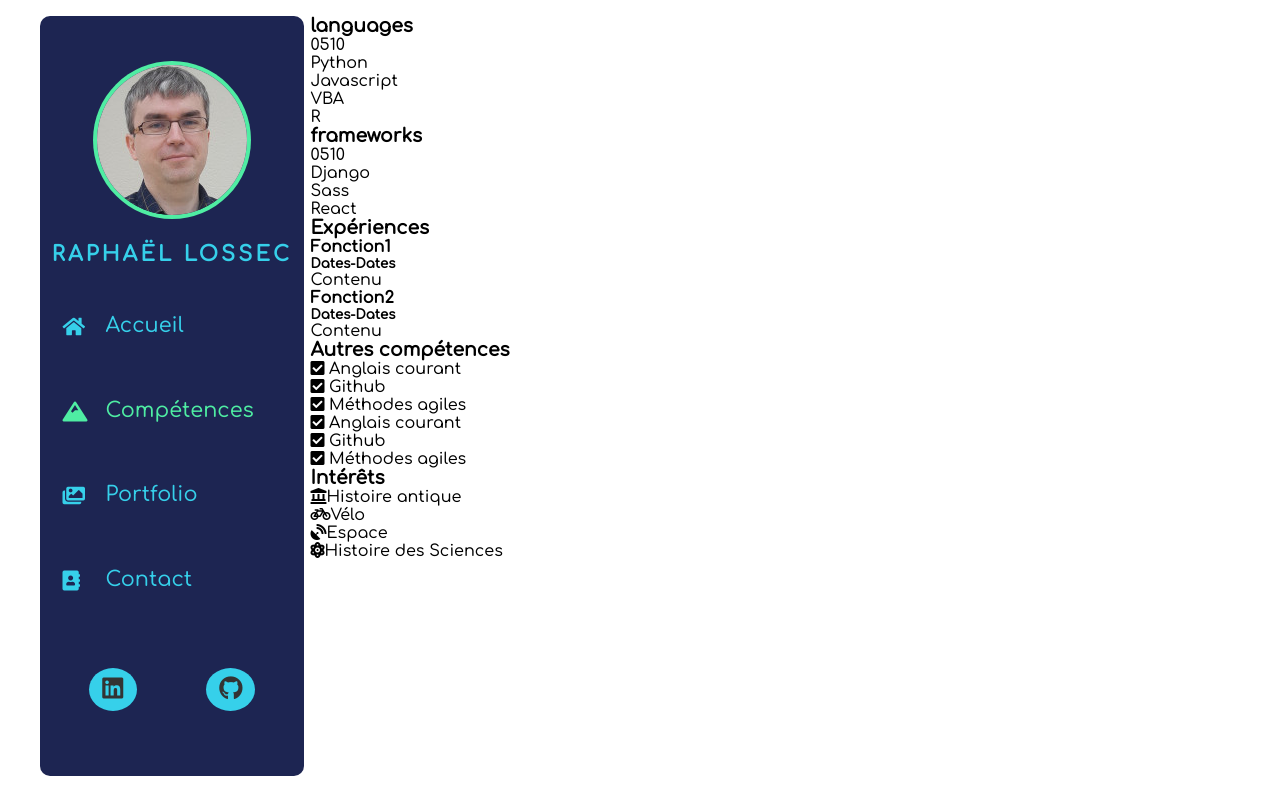
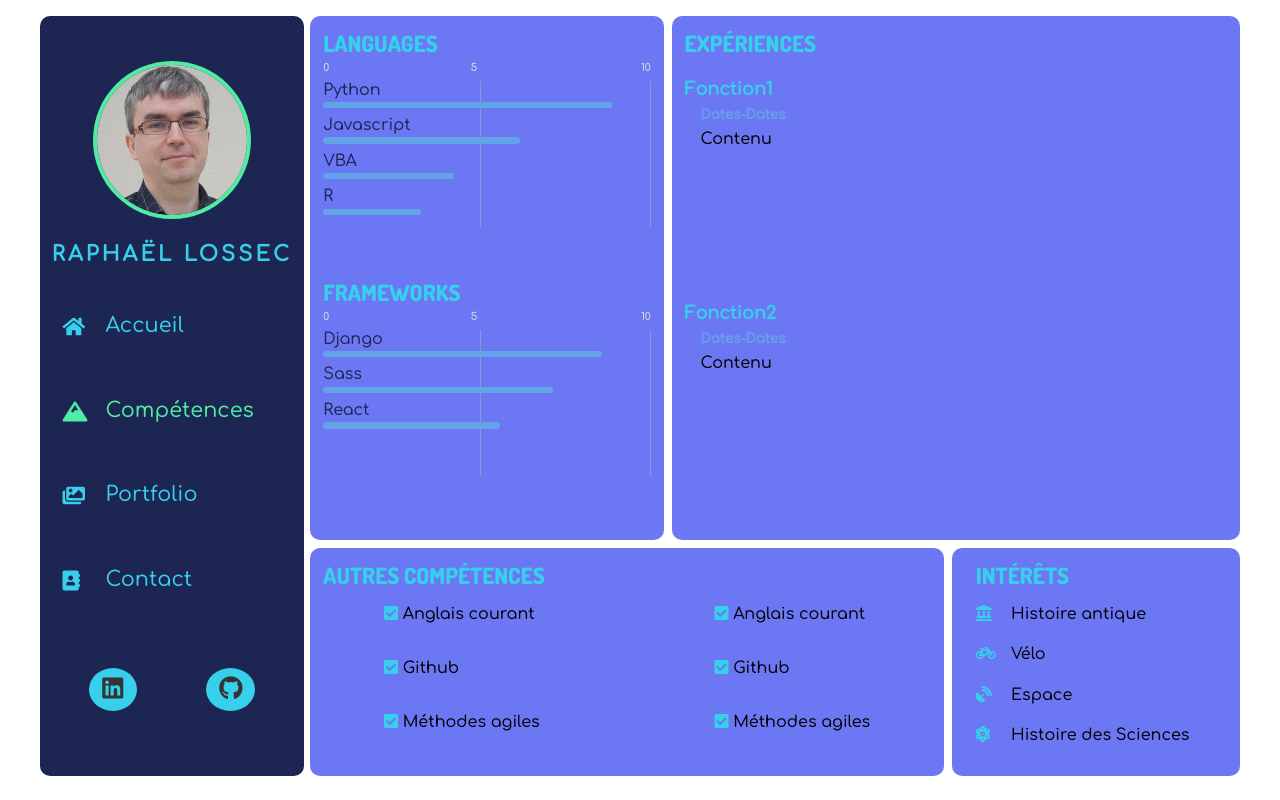
Before and after one commit to S0Imyr/site_perso, a React (Create React App) app: page /skills in a window 1280 px wide. Built offline with nearby package versions, Linux system fonts and the light colour scheme; a web font is replaced by a local one.

Commit message:
Style for skills

```diff
--- a/src/style/pages/_skills.scss
+++ b/src/style/pages/_skills.scss
@@ -0,0 +1,232 @@
+.skills {
+    .skillsContent {
+        min-height: $minHeight;
+        width: 100%;
+        position: relative;
+        overflow: hidden;
+        display: grid;
+        grid-template-columns: 38% 1fr 1fr;
+        grid-template-rows: 70% 30%;
+        grid-template-areas:
+          "L E E"
+          "O O H";
+
+        .knowledges, .experience, .otherSkills, .hobbies {
+          background: $color-2;
+          border-radius: $borderRadius;
+          padding: .8rem;
+        }
+        h3 {
+          font-size: 1.4rem;
+          margin-bottom: 1rem;
+          font-family: $font-2;
+          color: $color-5;
+          text-transform: uppercase;
+        }
+
+        .knowledges {
+          grid-area: L;
+          margin-bottom: .5rem;
+          display: grid;
+          grid-template-columns: 1fr;
+          grid-template-rows: 1fr 1fr;
+          grid-template-areas:
+            "L"
+            "F";
+
+          .languagesDisplay {
+            grid-area: L;
+          }
+          .frameworksDisplay {
+            grid-area: F;
+          }
+          h3 {
+            margin-bottom: 0.3rem;
+          }
+
+          .XP {
+            font-size: .65rem;
+            display: flex;
+            justify-content: space-between;
+            color: $white;
+
+            span {
+              width: 36%;
+
+              &:nth-child(2){
+                text-align: center;
+                width: 20%;
+              }
+              &:nth-child(3){
+                text-align: right;
+                width: 44%;
+              }
+
+              &:nth-child(2):before,
+              &:nth-child(3):before {
+                content:'';
+                background: rgba(180, 179, 179, 0.507);
+                position: absolute;
+                height: 146px;
+                width: 1px;
+                transform: translate(9px, 19px);
+              }
+            }
+          }
+          .languagesList {
+            padding-top: .5rem;
+
+            li {
+              color: $color-1;
+            }
+            .progressBar {
+              height: .4rem;
+              background: transparent;
+              border-radius: 50px;
+              margin-top: 0.2rem;
+              position: relative;
+
+              &:after {
+                content: '';
+                position: absolute;
+                background: $color-3;
+                border-radius: 50px;
+                height: .4rem;
+                width: 0;
+                animation: line 2s ease-out forwards;
+
+                @keyframes line {
+                  to {
+                    width: 100%;
+                  }
+                }
+              }
+            }
+          }
+        }
+        .experience {
+          grid-area: E;
+          margin: 0 0 .5rem .5rem;
+          display: grid;
+          grid-template-columns: 1fr;
+          grid-template-rows: 10% 1fr 1fr;
+          grid-template-areas:
+            "1"
+            "2"
+            "3";
+
+          h3 {
+            grid-area: 1;
+          }
+          h4 {
+            font-size: 1.1rem;
+            color: $color-5;
+          }
+          h5 {
+            color: $color-3;
+            padding: 0.5rem 0 0.5rem 1rem;
+          }
+          p {
+            text-align: justify;
+            padding: 0 1rem;
+          }
+          .exp-1 {
+            grid-area: 2;
+          }
+          .exp-2 {
+            grid-area: 3;
+          }
+        }
+        .otherSkills {
+          grid-area: O;
+          margin-right: 0.5rem;
+
+          .list {
+            display: flex;
+            width: 80%;
+            height: 100%;
+            margin: 0 auto;
+            justify-content: space-between;
+
+            ul {
+              height: 80%;
+              display: grid;
+
+              i {
+                color: $color-5;
+              }
+            }
+          }
+        }
+        .hobbies {
+          grid-area: H;
+          padding-left: 1.5rem;
+
+          ul {
+            height: 80%;
+            display: grid;
+
+            li {
+              i {
+                position: absolute;
+                color: $color-5;
+              }
+              span {
+                position: absolute;
+                transform: translateX(2.2rem);
+              }
+            }
+          }
+        }
+      }
+    }
+    @media screen and (max-width: 950px){
+      .skillsContent {
+        h3 {
+          font-size: 1.2rem !important;
+        }
+        .languagesList {
+          padding-top: .2rem !important;
+        }
+        p {
+          font-size: .8rem;
+        }
+        .otherSkills, .hobbies {
+          font-size: .8rem;
+        }
+      }
+    }
+    @media screen and (max-width: 850px){
+      .skillsContent {
+        h4 {
+          font-size: .9rem !important;
+        }
+        h5 {
+          font-size: .6rem !important;
+          padding: .2rem 1rem !important;
+        }
+      }
+    }
+    @media screen and (max-width: 500px){
+      .skillsContent {
+        display: grid !important;
+        grid-template-columns: 1fr !important;
+        grid-template-rows: 1fr 1fr 180px 180px !important;
+
+        .languages {
+          grid-area: 1 !important;
+        }
+        .experience {
+          grid-area: 2 !important;
+          margin-left: 0 !important;
+        }
+        .otherSkills {
+          grid-area: 3 !important;
+          margin-right: 0 !important;
+        }
+        .hobbies {
+          grid-area: 4 !important;
+          margin-top: .5rem !important;
+        }
+      }
+    }
```
